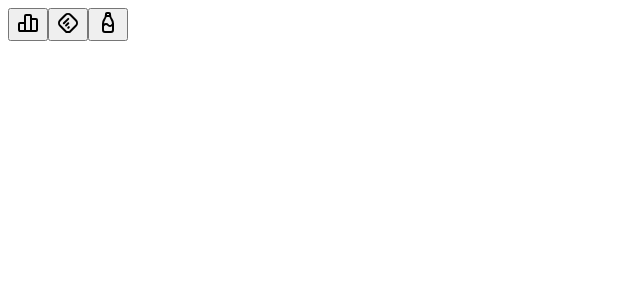
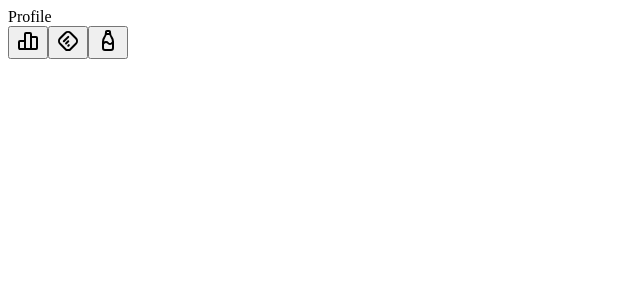
Before and after one commit to Kovler10/drinking-buddy, a React (Vite) app in the folder apps/ui/: page /profile in a window 1280 px wide. Shown: the top 300 px of the page, without its empty margins (0-640 px from the left). Built offline with nearby package versions, Linux system fonts and the light colour scheme.

Commit message:
added basic pages for routing

```diff
--- a/apps/ui/src/App.tsx
+++ b/apps/ui/src/App.tsx
@@ -1,5 +1,6 @@
 import { BrowserRouter as Router, Route, Routes } from 'react-router-dom';
-import { BottomNavigation } from './components/bottom-navigation/bottom-navigation';
+
+import { Page } from './pages/page';
 
 const App: React.FC = () => {
   return (
@@ -10,9 +11,7 @@ const App: React.FC = () => {
           <Route
             path="/:tabValue"
             element={
-              <>
-                <BottomNavigation />
-              </>
+              <Page/>
             }
           />
         </Routes>
--- /dev/null
+++ b/apps/ui/src/pages/follow/follow.tsx
@@ -0,0 +1,5 @@
+const Follow: React.FC = () => {
+    return <>Follow</>
+}
+
+export {Follow};
--- /dev/null
+++ b/apps/ui/src/pages/page.tsx
@@ -0,0 +1,21 @@
+import { useParams } from "react-router-dom"
+import {Flex} from '@mantine/core';
+import { Follow } from "./follow/follow";
+import { Stats } from "./stats/stats";
+import { Profile } from "./profile/profile";
+import React from "react";
+import { BottomNavigation } from "../components/bottom-navigation/bottom-navigation";
+
+const pages: Record<string, React.ReactElement> = {
+    follow: <Follow/>,
+    stats: <Stats/>,
+    profile: <Profile/>
+}
+
+const Page: React.FC = () => {
+    const { tabValue } = useParams();
+
+    return <Flex>{pages[tabValue ?? 'profile']}<BottomNavigation/></Flex>;
+}
+
+export {Page};
--- /dev/null
+++ b/apps/ui/src/pages/profile/profile.tsx
@@ -0,0 +1,6 @@
+
+const Profile:React.FC = () => {
+    return <>Profile</>;
+};
+
+export {Profile};
--- /dev/null
+++ b/apps/ui/src/pages/stats/stats.tsx
@@ -0,0 +1,7 @@
+
+
+const Stats:React.FC = () => {
+    return <>Stats</>;
+};
+
+export {Stats};
```
